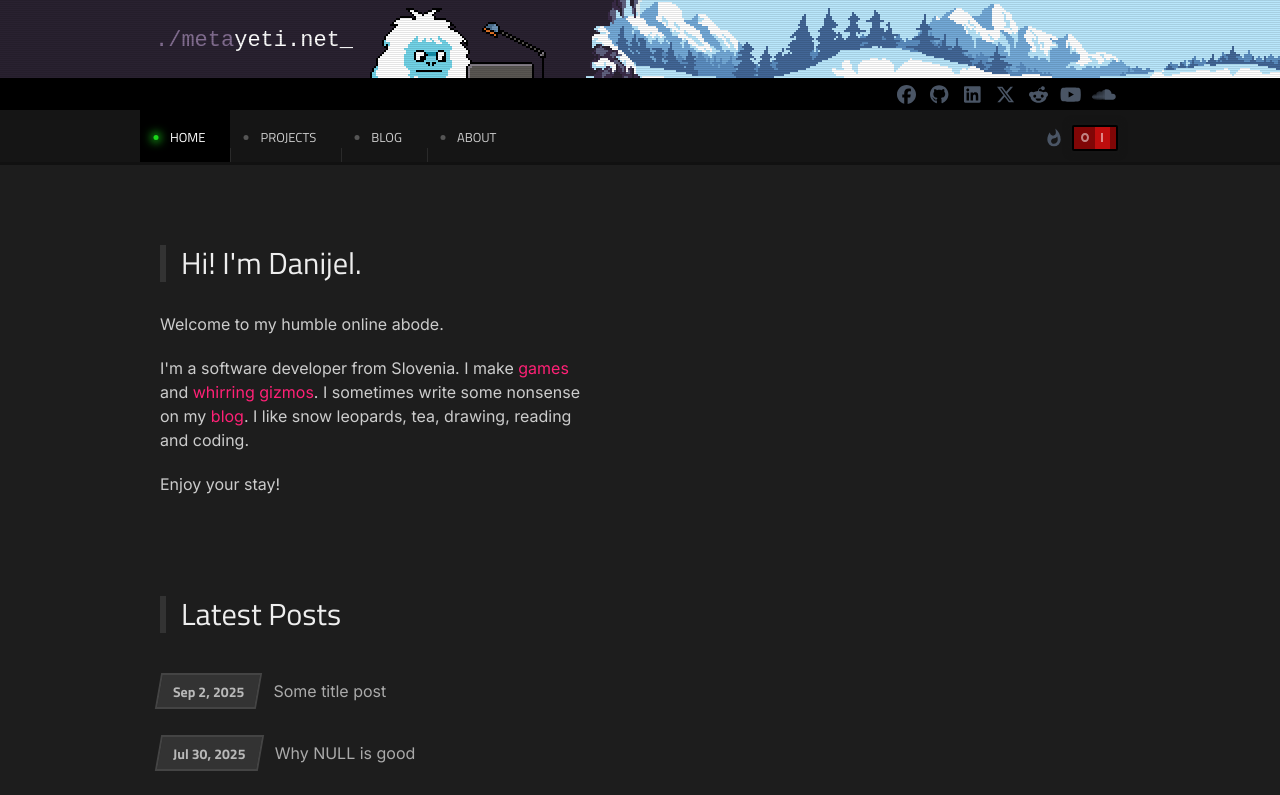
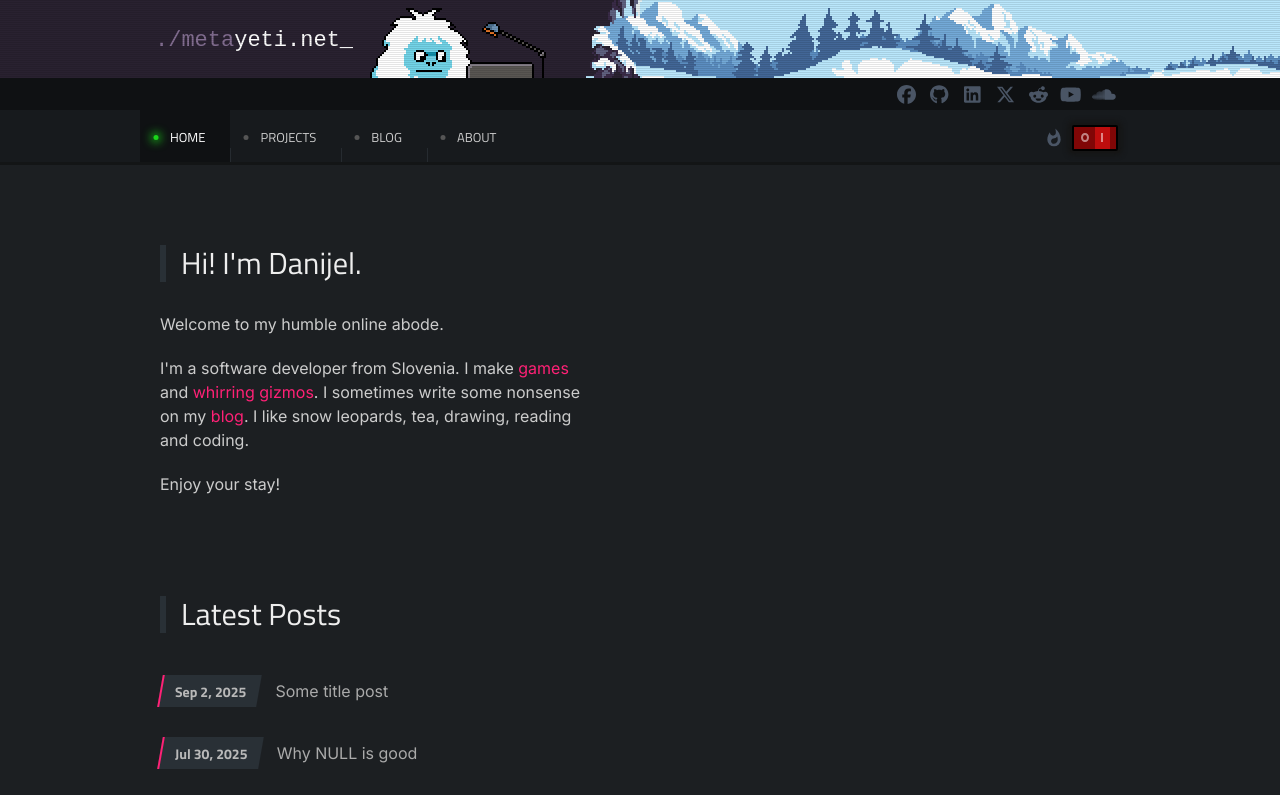
Before and after one commit to metayeti/metayeti.net, a Vue app: page /#/ in a window 1280 px wide. Shown: the top 795 px of the page. Built offline with nearby package versions, Linux system fonts and the light colour scheme; a web font is replaced by a local one.

Commit message:
Palette tuning

```diff
--- a/src/components/LatestPosts.vue
+++ b/src/components/LatestPosts.vue
@@ -52,7 +52,9 @@ ul.latest-posts {
 		.post-date {
 			position: relative;
 			padding: 0 13px;
-			outline: 2px solid #444;
+			// outline: 2px solid var(--my-content-accent);
+			outline: 2px solid transparent;
+			border-left: 2px solid var(--my-content-link);
 			background-color: var(--my-content-accent);
 			color: var(--my-content-accent-text);
 			font-family: "Titillium Web", sans-serif;
@@ -78,6 +80,7 @@ ul.latest-posts {
 			.post-date {
 				color: var(--my-content-link-hover);
 				outline-color: var(--my-content-link);
+				border-color: transparent;
 			}
 			.post-title {
 				color: var(--my-content-link-hover);
--- a/src/components/SiteHeader.vue
+++ b/src/components/SiteHeader.vue
@@ -343,7 +343,7 @@ nav.navigation-main {
 			flex-grow: 1;
 
 			&.active, &:hover, &:focus {
-				background-color: #000;
+				background-color: var(--my-navigation-color1);
 				color: #fff;
 			}
 
--- a/src/styles/colors.css
+++ b/src/styles/colors.scss
@@ -9,18 +9,20 @@
 :root {
 	--my-global-background: #252525;
 
-	--my-content-background: #1d1d1d;
+	//--my-content-background: #1d1d1d;
+	--my-content-background: #1c1f22;
 	--my-content-text: #ccc;
 	--my-content-heading: #eee;
-	--my-content-accent: #333;
+	--my-content-accent: #293036;
 	--my-content-accent-text: #b9b9b9;
 	--my-content-link: #ff2176;
 	--my-content-link-hover: #fff;
 
-	--my-navigation-color1: #000;
-	--my-navigation-color2: #151515;
-	--my-navigation-border: #111;
-	--my-navigation-cut-in: #2a2a2a;
+	//--my-navigation-color1: #000;
+	--my-navigation-color1: #0f1113;
+	--my-navigation-color2: #171a1d;
+	--my-navigation-border: #131516;
+	--my-navigation-cut-in: #262b30;
 
 	--my-footer-background: #252525;
 	--my-footer-divider: #2a2a2a;
--- a/src/styles/metayeti.scss
+++ b/src/styles/metayeti.scss
@@ -1,5 +1,5 @@
 @import './base.css';
-@import './colors.css';
+@import './colors.scss';
 
 body {
 	background-color: var(--my-global-background);
```
